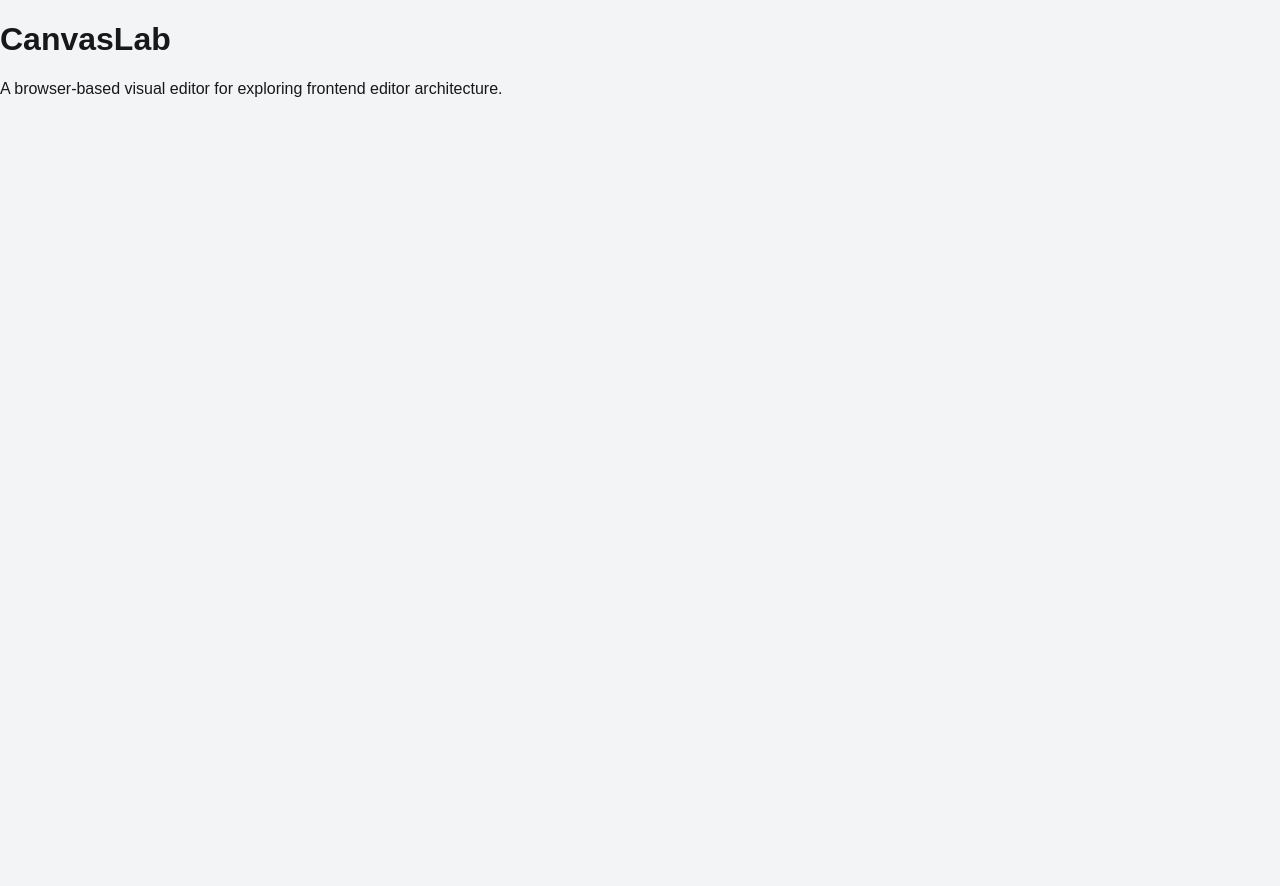
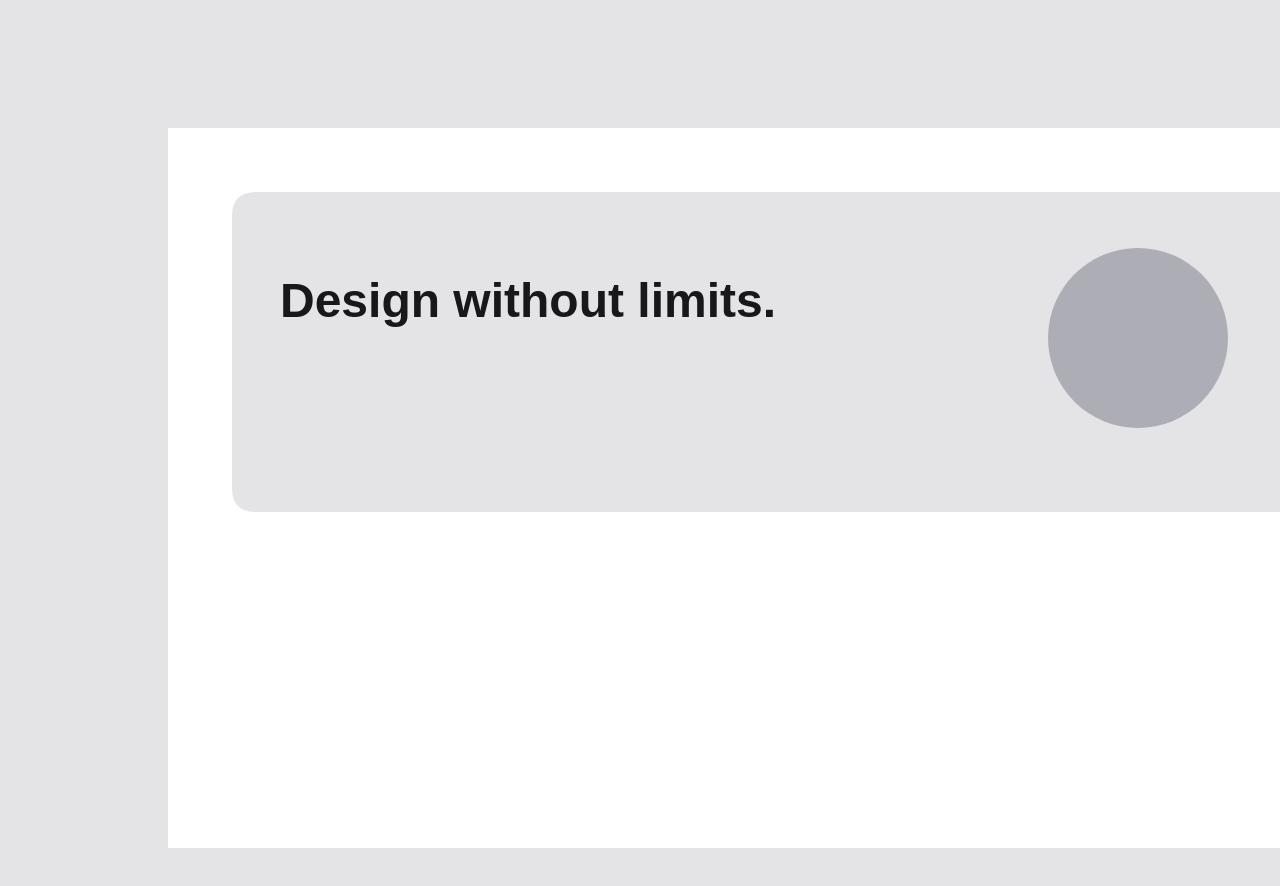
Before and after one commit to cibss/canvas-lab, a Next.js app: page /work/canvas-lab in a window 1280 px wide. Shown: the top 886 px of the page. Before the commit the page ends 821 px from the top, so only its background shows below. Built offline with nearby package versions, Linux system fonts and the light colour scheme.

Commit message:
feat(editor): render sample document on canvas

```diff
--- a/src/app/work/canvas-lab/page.tsx
+++ b/src/app/work/canvas-lab/page.tsx
@@ -1,12 +1,5 @@
+import { EditorCanvas } from "@/editor/components/EditorCanvas";
+
 export default function CanvasLabPage() {
-  return (
-    <main>
-      <h1>CanvasLab</h1>
-
-      <p>
-        A browser-based visual editor for exploring frontend editor
-        architecture.
-      </p>
-    </main>
-  );
+  return <EditorCanvas />;
 }
--- /dev/null
+++ b/src/editor/components/EditorCanvas.module.css
@@ -0,0 +1,13 @@
+.viewport {
+  width: 100%;
+  min-height: 100vh;
+  overflow: auto;
+  padding: 48px;
+  background: #e4e4e7;
+}
+
+.canvas {
+  display: block;
+  max-width: none;
+  background: transparent;
+}
--- /dev/null
+++ b/src/editor/components/EditorCanvas.tsx
@@ -0,0 +1,53 @@
+"use client";
+
+import { useEffect, useRef } from "react";
+
+import { sampleDocument } from "@/editor/document/sampleDocument";
+import { Canvas2DRenderer } from "@/editor/renderer/Canvas2DRenderer";
+
+import styles from "./EditorCanvas.module.css";
+
+const CANVAS_WIDTH = 1440;
+const CANVAS_HEIGHT = 900;
+
+export function EditorCanvas() {
+  const canvasRef = useRef<HTMLCanvasElement>(null);
+
+  useEffect(() => {
+    const canvas = canvasRef.current;
+
+    if (!canvas) {
+      return;
+    }
+
+    const context = canvas.getContext("2d");
+
+    if (!context) {
+      return;
+    }
+
+    const pixelRatio = window.devicePixelRatio || 1;
+
+    canvas.width = CANVAS_WIDTH * pixelRatio;
+    canvas.height = CANVAS_HEIGHT * pixelRatio;
+
+    canvas.style.width = `${CANVAS_WIDTH}px`;
+    canvas.style.height = `${CANVAS_HEIGHT}px`;
+
+    context.setTransform(pixelRatio, 0, 0, pixelRatio, 0, 0);
+
+    const renderer = new Canvas2DRenderer(context);
+
+    renderer.render(sampleDocument);
+  }, []);
+
+  return (
+    <div className={styles.viewport}>
+      <canvas
+        ref={canvasRef}
+        className={styles.canvas}
+        aria-label="CanvasLab design canvas"
+      />
+    </div>
+  );
+}
```
